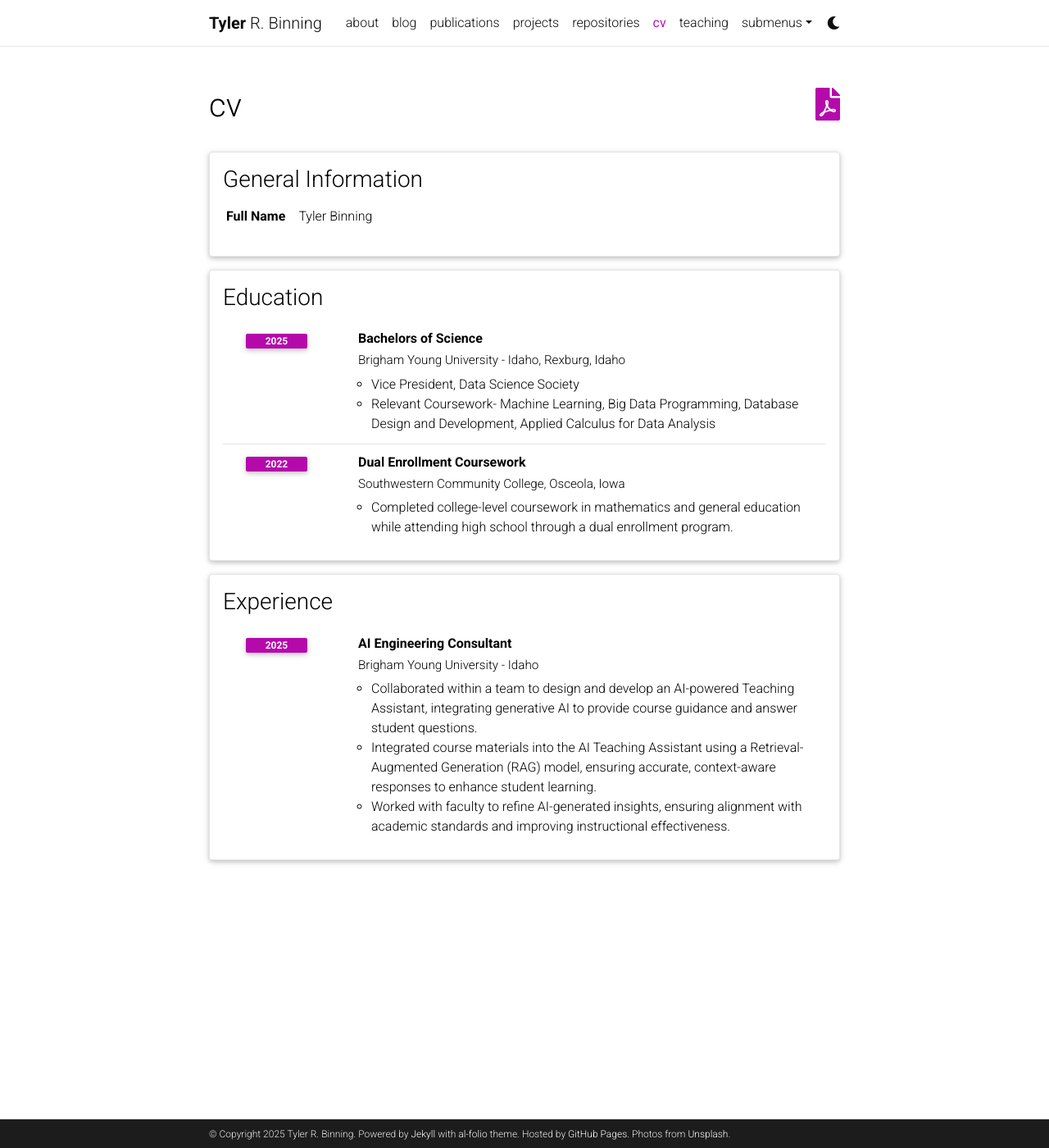
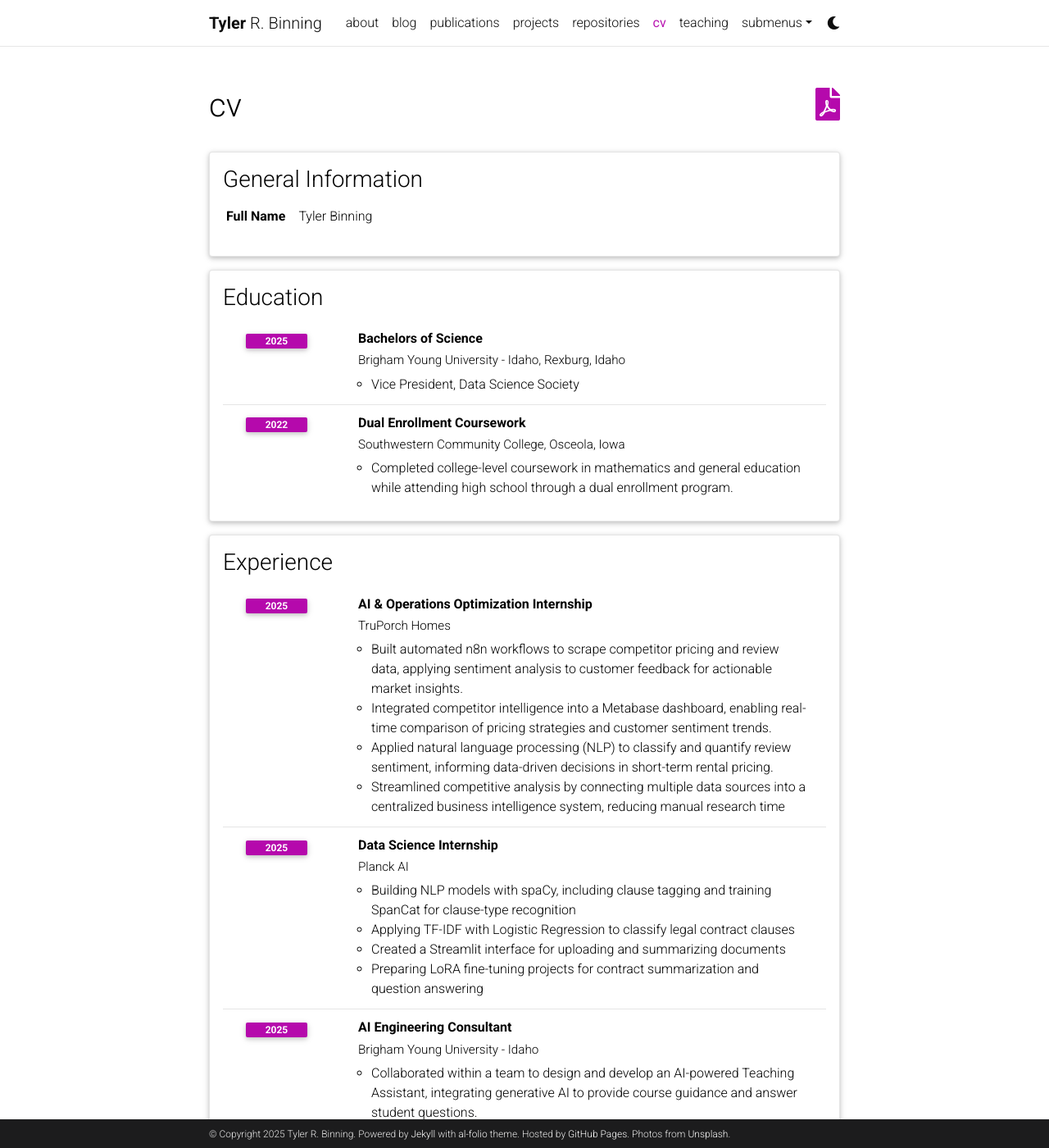
Before and after one commit to tybinning/portfolio-upgraded, a Jekyll site: the page built from _pages/cv.md, in a window 1280 px wide and 1400 px high. Shown: the whole window at 82% size. Built offline with Jekyll 4.4.1, drawn with Linux system fonts in a browser that asks for light colours; comment, search, counter and statistics services are not loaded; a style sheet for code colours, icons or effects is not loaded.

Commit message:
added 2025 internships to cv

```diff
--- a/_config.yml
+++ b/_config.yml
@@ -32,7 +32,7 @@ highlight_theme_light: github   # https://github.com/jwarby/jekyll-pygments-them
 highlight_theme_dark: native    # https://github.com/jwarby/jekyll-pygments-themes
 
 # repo color theme
-repo_theme_light: midnight-purple       # https://github.com/anuraghazra/github-readme-stats/blob/master/themes/README.md
+repo_theme_light: default      # https://github.com/anuraghazra/github-readme-stats/blob/master/themes/README.md
 repo_theme_dark: dark           # https://github.com/anuraghazra/github-readme-stats/blob/master/themes/README.md
 repo_trophies:
   enabled: true
--- a/_data/cv.yml
+++ b/_data/cv.yml
@@ -12,7 +12,6 @@
       year: 2025
       description:
         - Vice President, Data Science Society
-        - Relevant Coursework- Machine Learning, Big Data Programming, Database Design and Development, Applied Calculus for Data Analysis
     - title: Dual Enrollment Coursework
       institution: Southwestern Community College, Osceola, Iowa
       year: 2022
@@ -22,6 +21,22 @@
 - title: Experience
   type: time_table
   contents:
+    - title: AI & Operations Optimization Internship
+      institution: TruPorch Homes
+      year: 2025
+      description:
+        - Built automated n8n workflows to scrape competitor pricing and review data, applying sentiment analysis to customer feedback for actionable market insights.
+        - Integrated competitor intelligence into a Metabase dashboard, enabling real-time comparison of pricing strategies and customer sentiment trends.
+        - Applied natural language processing (NLP) to classify and quantify review sentiment, informing data-driven decisions in short-term rental pricing.
+        - Streamlined competitive analysis by connecting multiple data sources into a centralized business intelligence system, reducing manual research time
+    - title: Data Science Internship
+      institution: Planck AI
+      year: 2025
+      description:
+        - Building NLP models with spaCy, including clause tagging and training SpanCat for clause-type recognition
+        - Applying TF-IDF with Logistic Regression to classify legal contract clauses
+        - Created a Streamlit interface for uploading and summarizing documents
+        - Preparing LoRA fine-tuning projects for contract summarization and question answering
     - title: AI Engineering Consultant
       institution: Brigham Young University - Idaho
       year: 2025
```
Also changed, not shown: _pages/about.md (+1 -3 lines), _pages/cv.md (+1 -1 lines), 1 other file.
